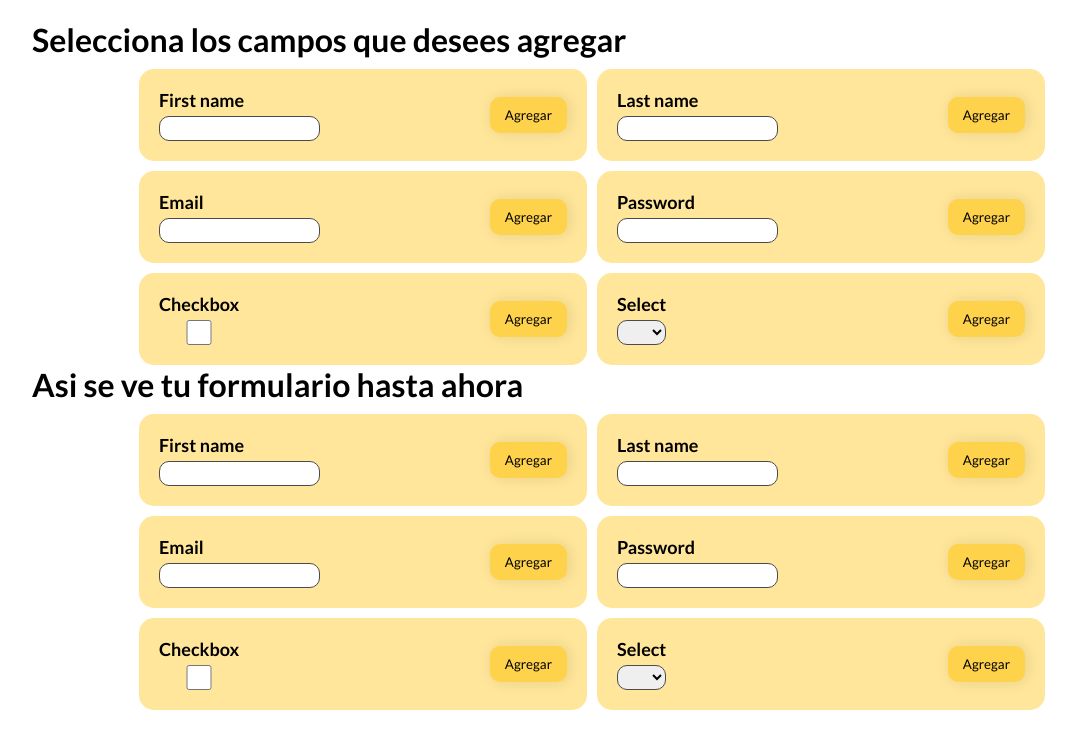
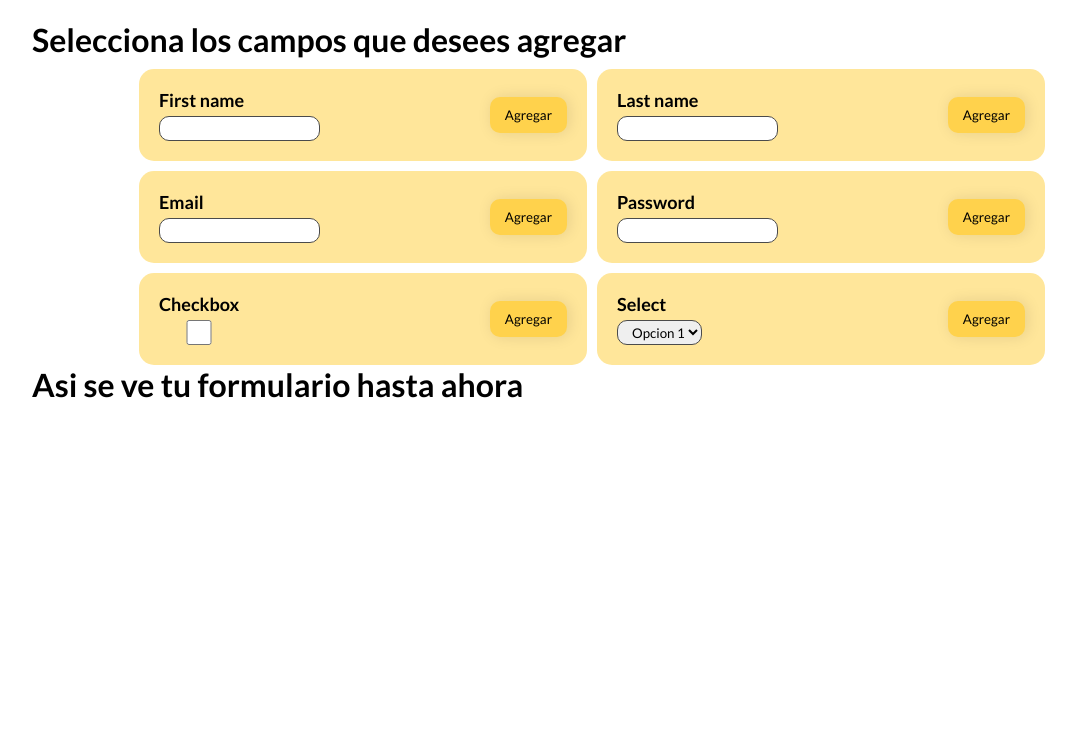
Before and after one commit to edmirgalvan01/prueba-tecnica-react, a React (Create React App) app: page / in a window 1280 px wide. Shown: the top 748 px of the page, without its empty margins (48-1124 px from the left). Built offline with nearby package versions, Linux system fonts and the light colour scheme.

Commit message:
Se pueden agregar items al formulario!!

```diff
--- a/src/App.js
+++ b/src/App.js
@@ -4,7 +4,8 @@ import { FormContainer } from './components/FormContainer/FormContainer';
 import { Layout } from './components/Layout/Layout';
 
 function App() {
-   const [form, setForm] = React.useState([]);
+   const [formItems, setFormItems] = React.useState([]);
+   console.log(formItems);
 
    const fields = [
       {
@@ -36,11 +37,49 @@ function App() {
          type: 'select',
          label: 'Select',
          _uid: 6,
+         options: [
+            {
+               name: 'Opcion 1',
+               _uid: 1,
+            },
+            {
+               name: 'Opcion 2',
+               _uid: 2,
+            },
+            {
+               name: 'Opcion 3',
+               _uid: 3,
+            },
+         ],
       },
    ];
 
-   const handleClickAdd = () => {
-      console.log('Add!');
+   const handleClickAdd = (id) => {
+      //Buscar index
+      const index = fields.findIndex((item) => item._uid === id);
+
+      //creamos una nueva lista de campos
+      const newFormItems = [...formItems];
+
+      //agregamos a la nueva lista
+      newFormItems.push(fields[index]);
+
+      //Agregamos al estado
+      setFormItems(newFormItems);
+   };
+
+   const handleClickRemove = (id) => {
+      //Buscar index
+      const index = fields.findIndex((item) => item._uid === id);
+
+      //creamos una nueva lista de campos
+      const newFormItems = [...formItems];
+
+      //quitamos de la nueva lista
+      newFormItems.splice(index, 1);
+
+      //actualizamos el estado
+      setFormItems(newFormItems);
    };
 
    return (
@@ -49,6 +88,42 @@ function App() {
             <h1>Selecciona los campos que desees agregar</h1>
             <section className='form--container__list'>
                {fields.map((field) => {
+                  return (
+                     <Field className='field' key={field._uid}>
+                        <div className='field--info'>
+                           <label className='field--label'>{field.label}</label>
+                           {field.type === 'select' ? (
+                              <select className='field--input'>
+                                 {field.options.map((option) => (
+                                    <option key={option._uid}>
+                                       {option.name}
+                                    </option>
+                                 ))}
+                              </select>
+                           ) : (
+                              <input
+                                 type={field.type}
+                                 className='field--input'
+                              />
+                           )}
+                        </div>
+                        <button
+                           onClick={() => {
+                              handleClickAdd(field._uid);
+                           }}
+                           className='field--button'
+                        >
+                           Agregar
+                        </button>
+                     </Field>
+                  );
+               })}
+            </section>
+         </FormContainer>
+         <FormContainer>
+            <h1>Asi se ve tu formulario hasta ahora</h1>
+            <section className='form--container__list'>
+               {formItems.map((field) => {
                   return (
                      <Field className='field' key={field._uid}>
                         <div className='field--info'>
@@ -63,38 +138,12 @@ function App() {
                            )}
                         </div>
                         <button
-                           onClick={handleClickAdd}
+                           onClick={() => {
+                              handleClickRemove(field._uid);
+                           }}
                            className='field--button'
                         >
-                           Agregar
-                        </button>
-                     </Field>
-                  );
-               })}
-            </section>
-         </FormContainer>
-         <FormContainer>
-            <h1>Asi se ve tu formulario hasta ahora</h1>
-            <section className='form--container__list'>
-               {fields.map((field) => {
-                  return (
-                     <Field className='field' key={field._uid}>
-                        <div className='field--info'>
-                           <label className='field--label'>{field.label}</label>
-                           {field.type === 'select' ? (
-                              <select className='field--input'></select>
-                           ) : (
-                              <input
-                                 type={field.type}
-                                 className='field--input'
-                              />
-                           )}
-                        </div>
-                        <button
-                           onClick={handleClickAdd}
-                           className='field--button'
-                        >
-                           Agregar
+                           Eliminar
                         </button>
                      </Field>
                   );
```
